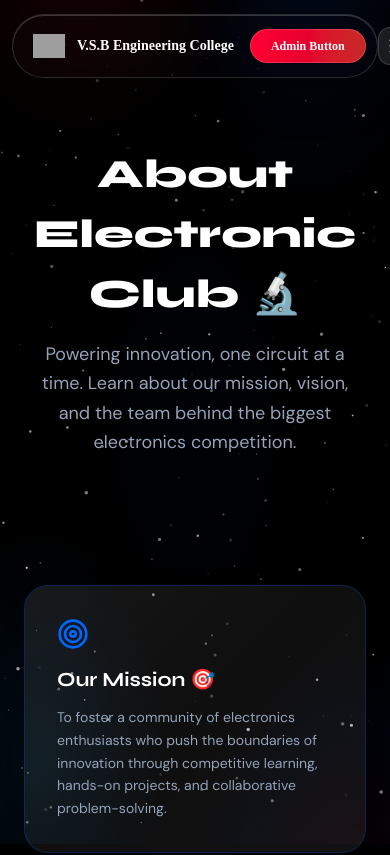
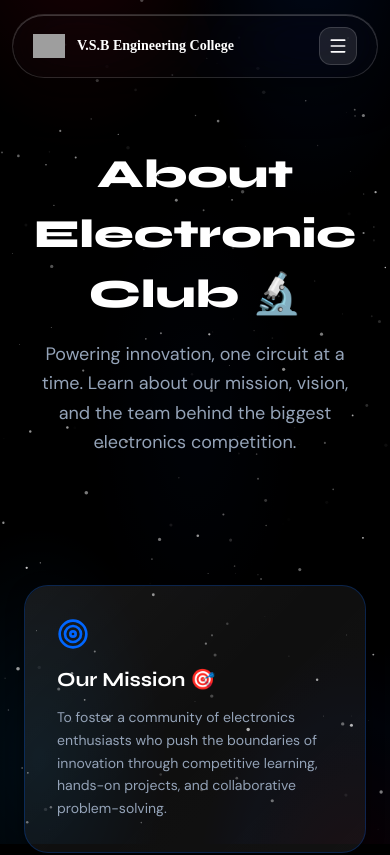
Before and after one commit to Rub26s21/PORTIZ, a Next.js app: page /about in a window 390 px wide. Shown: the top 855 px of the page. Built offline with nearby package versions, Linux system fonts and the light colour scheme; grey boxes are pictures that could not be loaded; a web font is replaced by a local one.

Commit message:
feat: remove red Admin Button from header navbar and mobile menu

```diff
--- a/src/components/shared/HeaderNavbar.tsx
+++ b/src/components/shared/HeaderNavbar.tsx
@@ -87,23 +87,11 @@ export default function HeaderNavbar({ activeTab }: HeaderNavbarProps) {
               </span>
             </div>
 
-            {/* ═══ RIGHTMOST: RED ADMIN BUTTON ═══ */}
-            <div className="flex items-center gap-3 flex-shrink-0">
-              <Link href="/admin/login">
-                <motion.button
-                  whileHover={{ scale: 1.05 }}
-                  whileTap={{ scale: 0.95 }}
-                  className="px-5 py-2 rounded-full font-bold text-xs text-white bg-gradient-to-r from-[#FF0033] via-[#E6002E] to-[#C62828] border border-[#FF6680]/40 shadow-none cursor-pointer whitespace-nowrap transition-all flex items-center justify-center"
-                  style={{ fontFamily: '"Times New Roman", Times, serif' }}
-                >
-                  Admin Button
-                </motion.button>
-              </Link>
-
-              {/* Mobile Menu Toggle Button */}
+            {/* ═══ RIGHTMOST: Mobile Menu Toggle Button (when on mobile) ═══ */}
+            <div className="flex lg:hidden items-center gap-3 flex-shrink-0">
               <button
                 onClick={() => setMobileMenuOpen(!mobileMenuOpen)}
-                className="lg:hidden p-2 rounded-xl bg-white/10 border border-white/15 text-white"
+                className="p-2 rounded-xl bg-white/10 border border-white/15 text-white"
                 aria-label="Toggle navigation menu"
               >
                 {mobileMenuOpen ? <X size={20} /> : <Menu size={20} />}
@@ -157,18 +145,6 @@ export default function HeaderNavbar({ activeTab }: HeaderNavbarProps) {
                 </Link>
               ))}
             </div>
-
-            {/* Mobile Action Buttons */}
-            <div className="pt-2 border-t border-white/10">
-              <Link href="/admin/login" onClick={() => setMobileMenuOpen(false)} className="w-full">
-                <button
-                  className="w-full py-2.5 rounded-xl font-bold text-xs text-white bg-gradient-to-r from-[#FF0033] to-[#C62828] border border-[#FF6680]/50 shadow-[0_0_16px_rgba(255,0,51,0.5)]"
-                  style={{ fontFamily: '"Times New Roman", Times, serif' }}
-                >
-                  Admin Button
-                </button>
-              </Link>
-            </div>
           </motion.div>
         )}
       </AnimatePresence>
```
